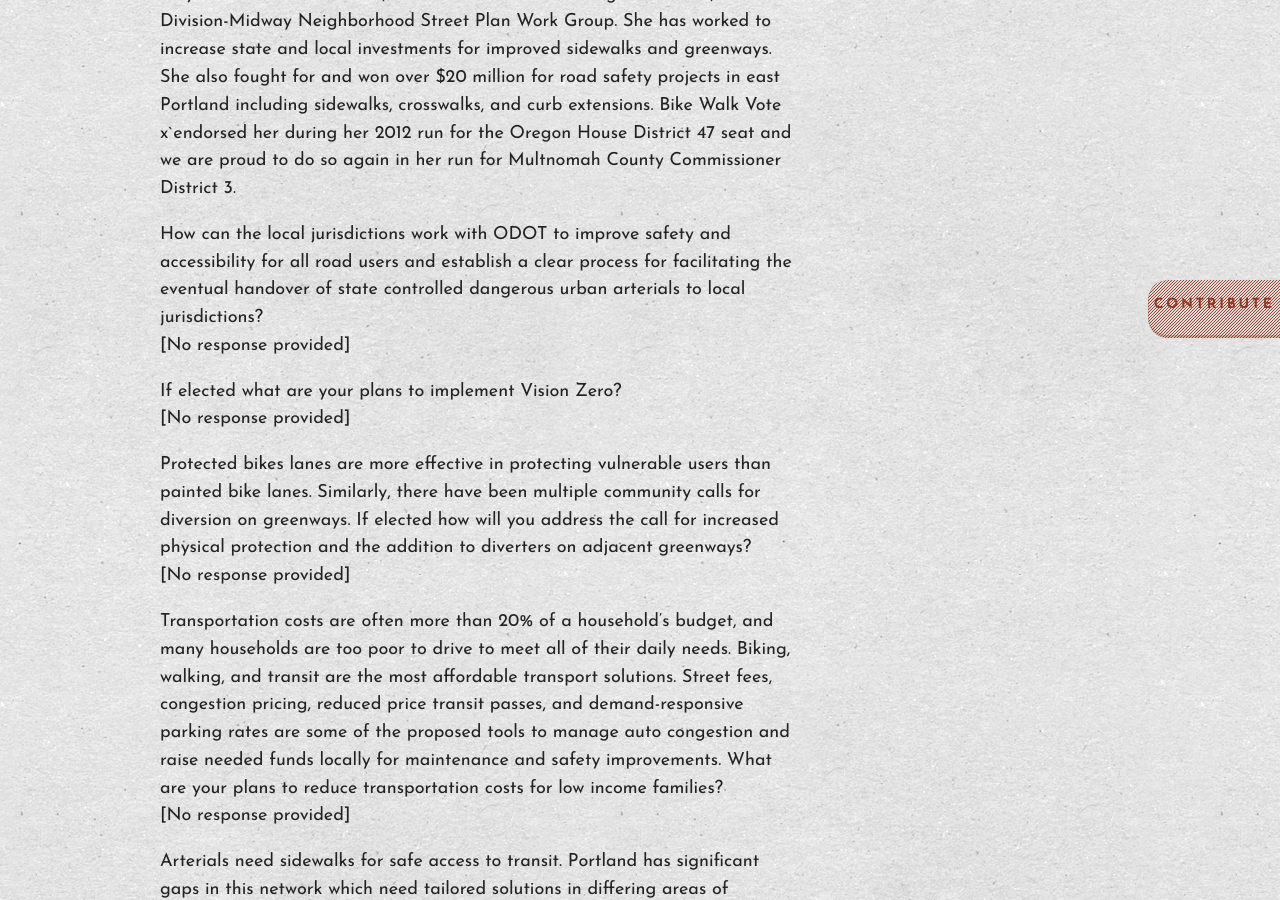
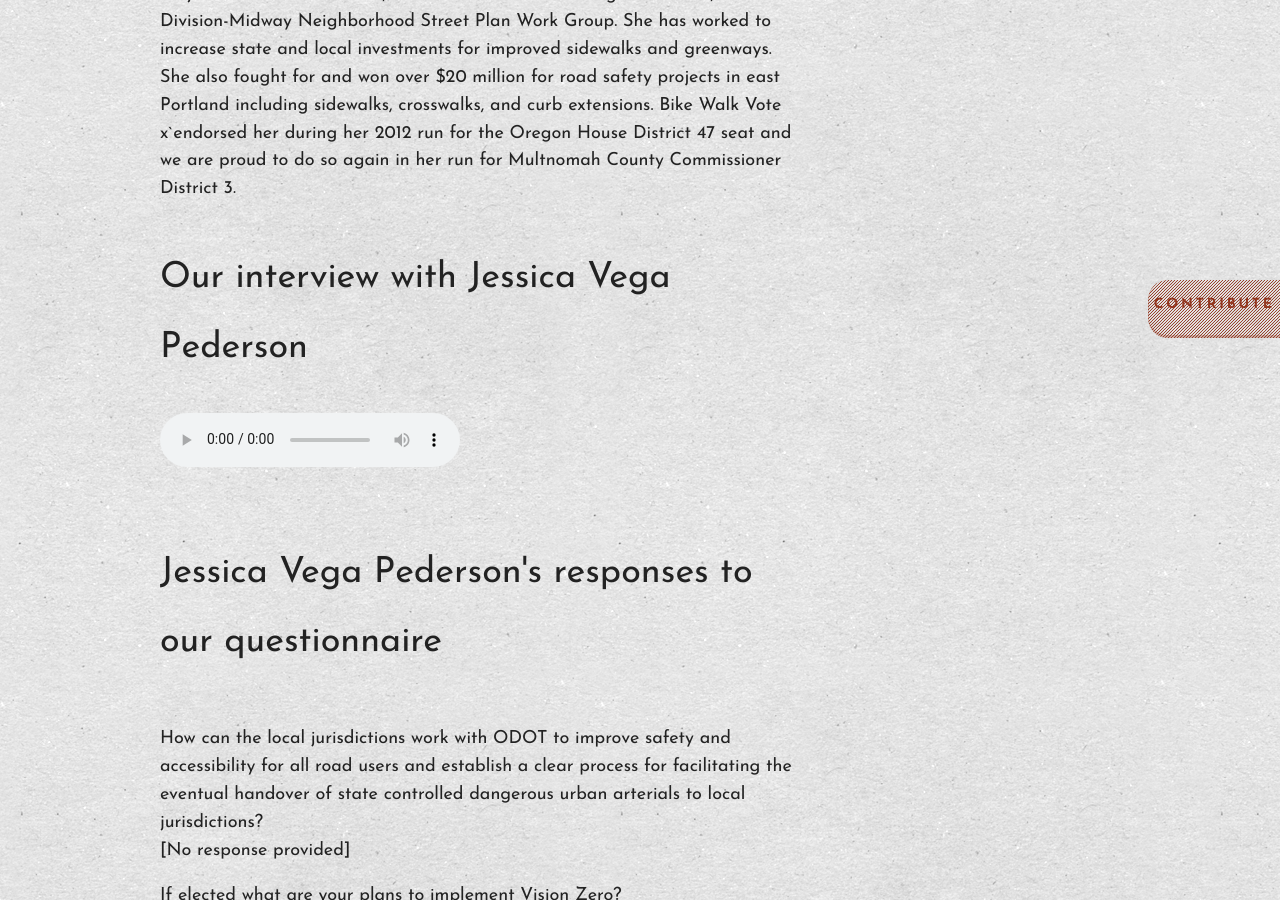
Before and after one commit to bikewalkvote/bikewalkvote.github.io, a Jekyll site: the page built from _endorsements/jessica-vega-pederson.md, in a window 1280 px wide and 900 px high, scrolled down 727 px. Built offline with Jekyll 4.4.1, drawn with Linux system fonts in a browser that asks for light colours; nearby versions of some CDN libraries; Markdown is read by kramdown in place of the engine named in the settings; comment, search, counter and statistics services are not loaded.

Commit message:
Add HTML5 audio player.
Fixes #5.

```diff
--- a/_layouts/endorsement.html
+++ b/_layouts/endorsement.html
@@ -11,6 +11,27 @@ layout: default
 
 {{ content }}
 
+{% assign audio = page.questionnaire_audio %}
+{% if audio != empty or audio != "" or audio != nil or audio.size > 0 %}
+  <h2>Our interview with {{ page.name }}</h2>
+  <audio controls>
+  {% if audio.webm != empty or audio.webm != "" or audio.webm != nil %}
+      <source src="/audio/{{ audio.webm }}.webm" type="audio/webm">
+  {% endif %}
+  {% if audio.ogg != empty or audio.ogg != "" or audio.ogg != nil %}
+      <source src="/audio/{{ audio.ogg }}.ogg" type="audio/ogg">
+  {% endif %}
+  {% if audio.mp3 != empty or audio.mp3 != "" or audio.mp3 != nil %}
+      <source src="/audio/{{ audio.mp3 }}.mp3" type="audio/mpeg">
+  {% endif %}
+  {% if audio.wav != empty or audio.wav != "" or audio.wav != nil %}
+      <source src="/audio/{{ audio.wav }}.wav" type="audio/wave">
+      <source src="/audio/{{ audio.wav }}.wav" type="audio/wav">
+  {% endif %}
+  </audio>
+{% endif %}
+
+<h2>{{ page.name }}'s responses to our questionnaire</h2>
 {% for question in site.data.questionnaire.questions %}
   {% assign question_title = question[0] %}
   <div class="question"><p>{{question[1]}}</p></div>
```
